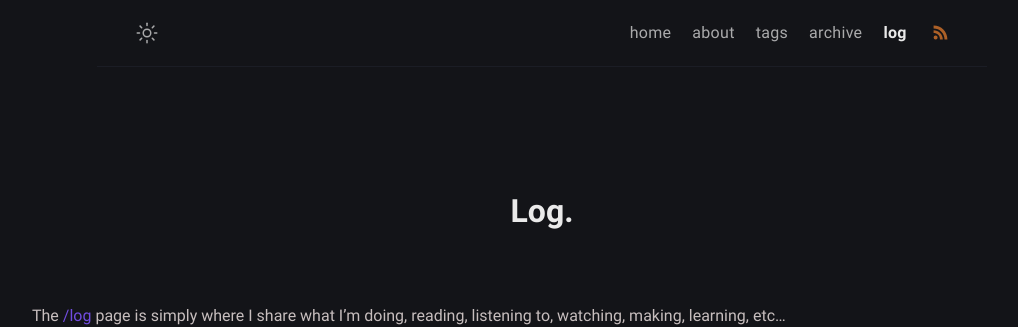
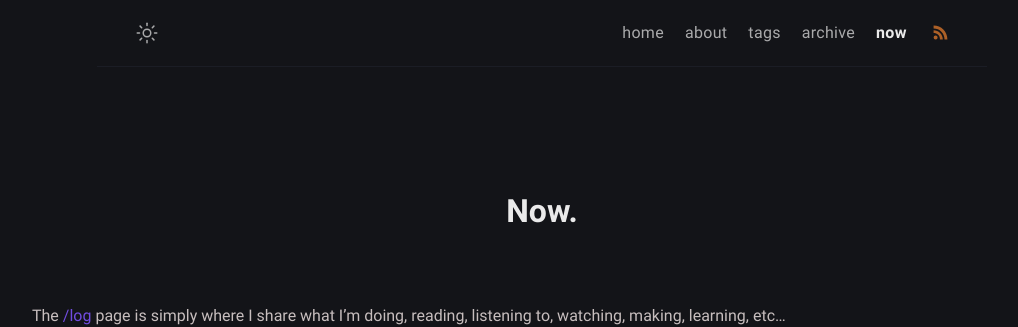
Before and after one commit to dadavidson/dadavidson-blog, a Jekyll site: the page built from now.md, in a window 1280 px wide. Shown: the top 327 px of the page, without its empty margins (98-1116 px from the left). Built offline with Jekyll 4.4.1, drawn with Linux system fonts in a browser that asks for light colours.

Commit message:
Update log to now page

```diff
--- a/_data/menus.yml
+++ b/_data/menus.yml
@@ -14,6 +14,6 @@
   url: /archive/
   external: false
 
-- title: log
-  url: /log/
+- title: now
+  url: /now/
   external: false # set true if you using external link, see below
--- a/now.md
+++ b/now.md
@@ -1,7 +1,7 @@
 ---
 layout: page
-title: Log
-permalink: /log/
+title: Now
+permalink: /now/
 weight: 3
 ---
 
```
